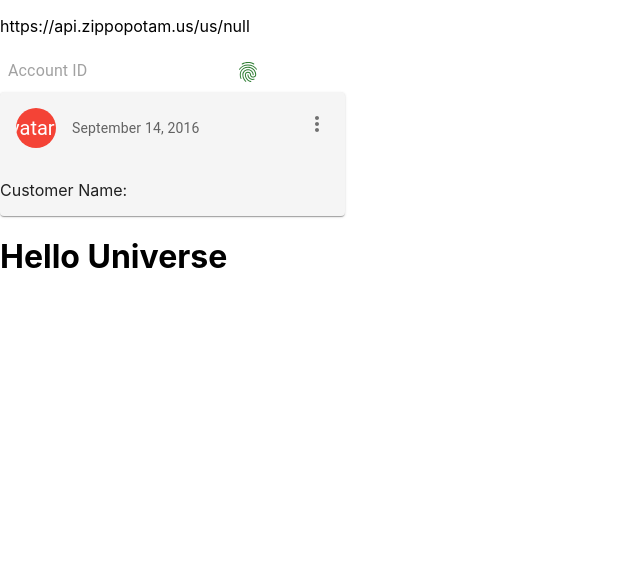
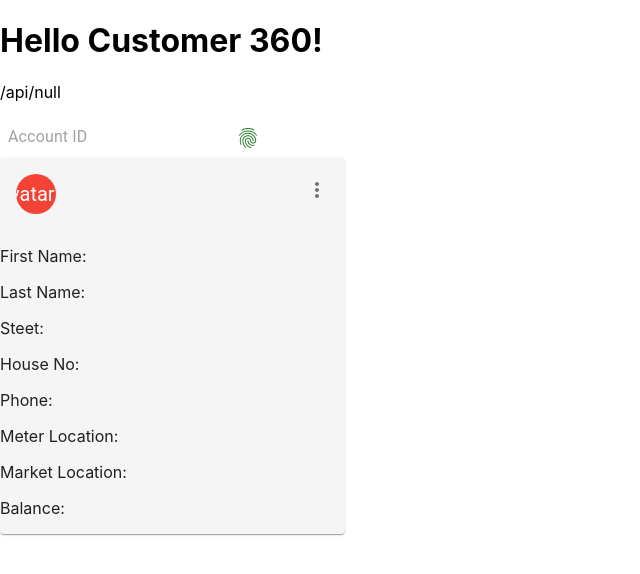
Before and after one commit to kshounish36/customerInfo, a React (Create React App) app: page / in a window 1280 px wide. Shown: the top 574 px of the page, without its empty margins (0-640 px from the left). Built offline with nearby package versions, Linux system fonts and the light colour scheme.

Commit message:
[mapped api filed with output]

```diff
--- a/src/Accountinput.js
+++ b/src/Accountinput.js
@@ -12,7 +12,7 @@ function Accountinput({setUrl}) {
   function getData(e) {
     setData(e.target.value)
   }
-  const API_URL = "https://api.zippopotam.us/us/";
+  const API_URL = "/api/";
   const URL = API_URL.concat(data);
 
   return (
--- a/src/App.js
+++ b/src/App.js
@@ -7,10 +7,10 @@ function App() {
   const [url, setUrl] = useState('');
   return (
     <div className="App">
+      <h1>Hello Customer 360!</h1>
       <Accountinput setUrl={setUrl}/>
       <Datastore url={url}/>
       {/* <Customerdetails /> */}
-      <h1>Hello Universe</h1>
     </div>
   )
 };
--- a/src/Datastore.js
+++ b/src/Datastore.js
@@ -22,11 +22,8 @@ const Datastore = ({url}) => {
     function avatar(str) {
         return str.subString(0,1);
     }
-    //const API_URL = "https://api.nationalize.io/";
-    //const URL = API_URL.concat(data);
-    //const API_URL = "https://api.nationalize.io/?name=nathaniel";
 
-    const [customers, setCustomer] = useState(null);
+    const [customer, setCustomer] = useState(null);
 
     useEffect(() => {
         axios.get(url)
@@ -35,13 +32,13 @@ const Datastore = ({url}) => {
             })
     }, [url])
 
-    if(customers) {
+    if(customer) {
         return (
             <Card sx={{ maxWidth: 345, backgroundColor: 'whitesmoke' }}>
                 <CardHeader
                     avatar={
                     <Avatar sx={{ bgcolor: red[500] }} aria-label="recipe">
-                       avatar({customers.country});
+                       avatar({customer.firstname});
                     </Avatar>
                     }
                     action={
@@ -49,11 +46,18 @@ const Datastore = ({url}) => {
                         <MoreVertIcon />
                     </IconButton>
                     }
-                    title={customers.country}
-                    subheader="September 14, 2016"
+                    title={customer.firstname}
+                    subheader={customer.signatureDate}
                 />
                 <div>
-                    <p>Customer Name: {customers.country}</p>
+                    <p>First Name: {customer.firstname}</p>
+                    <p>Last Name: {customer.surname}</p>
+                    <p>Steet: {customer.street}</p>
+                    <p>House No: {customer.billing_houseNumber}</p>
+                    <p>Phone: {customer.billing_phone}</p>
+                    <p>Meter Location: {customer.meterLocation}</p>
+                    <p>Market Location: {customer.marketLocation}</p>
+                    <p>Balance: {customer.balance}</p>
                 </div>
             </Card>
         )
```
